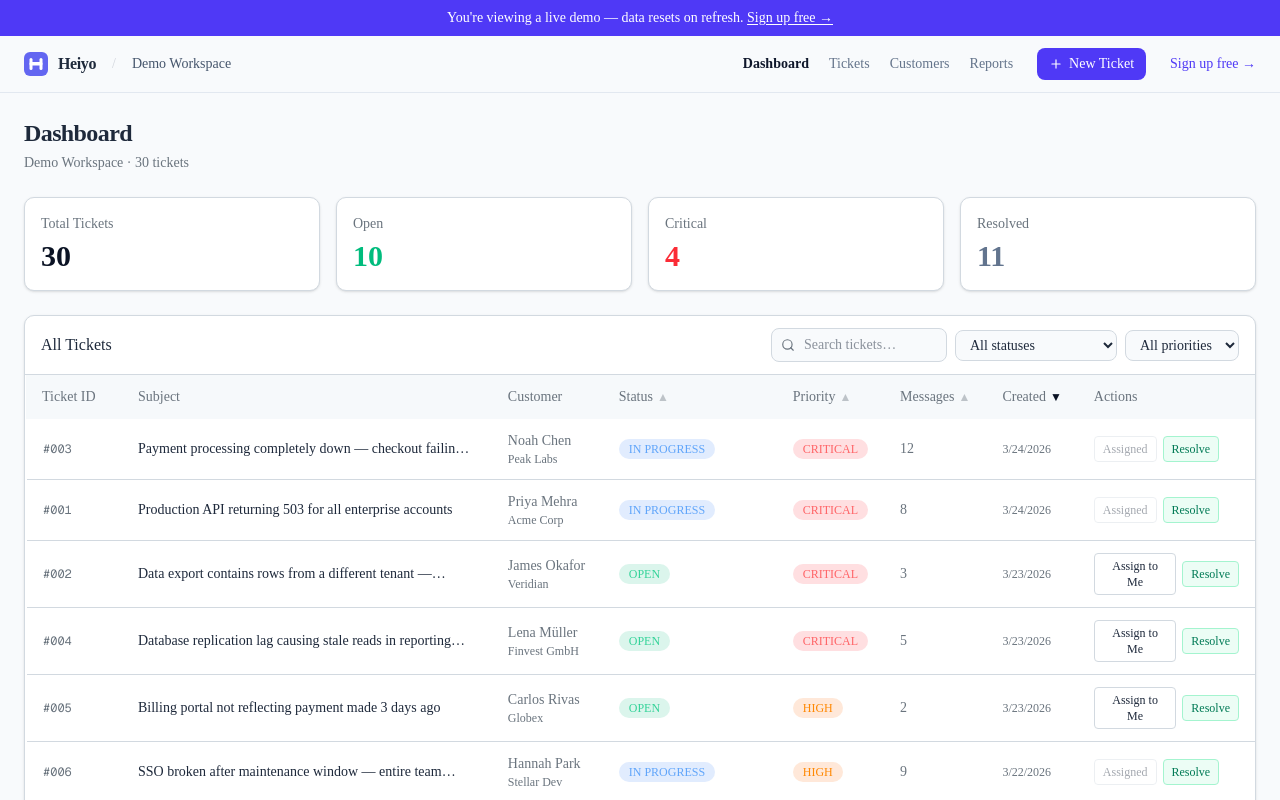
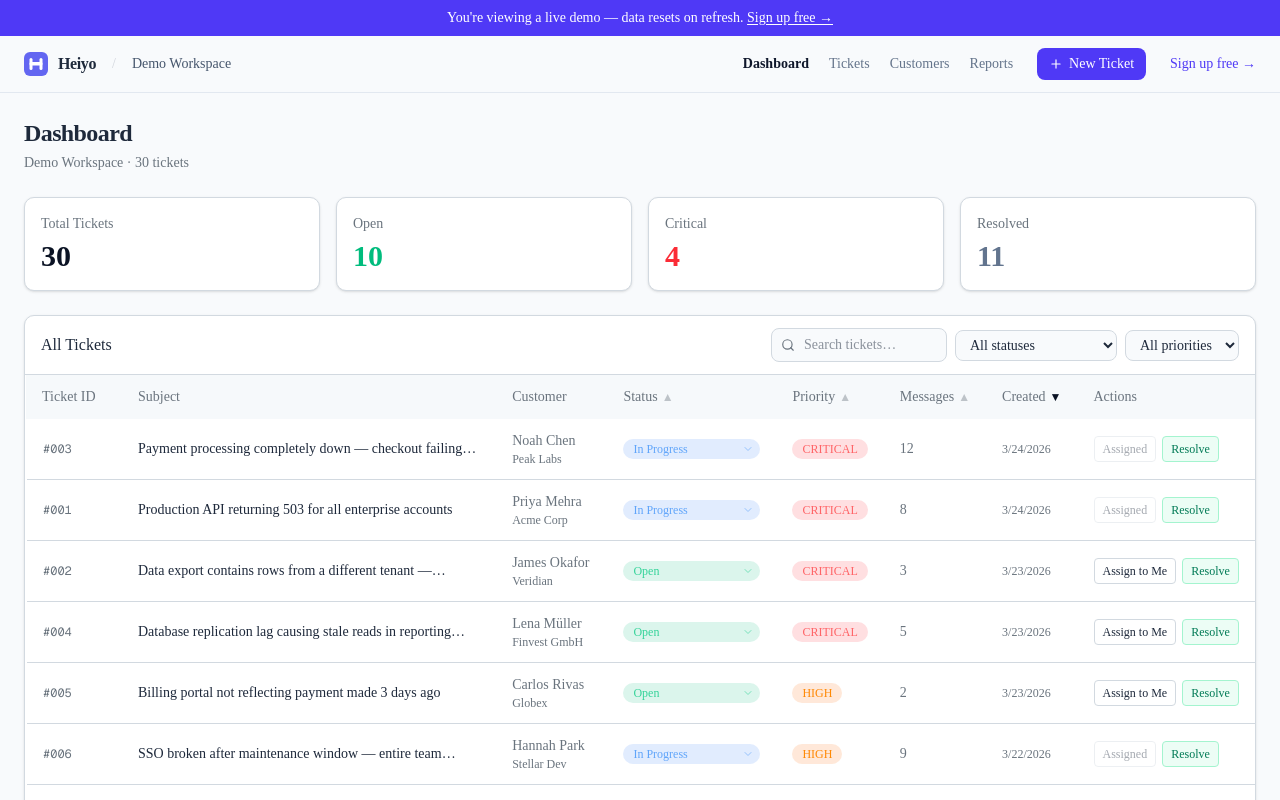
Before and after one commit to bored-six/Heiyo-Connect, a Next.js app: page /demo in a window 1280 px wide. Shown: the top 800 px of the page. Built offline with nearby package versions, Linux system fonts and the light colour scheme.

Commit message:
feat(HC-022): add inline status select to demo table
Co-Authored-By: Claude Sonnet 4.6 <noreply@anthropic.com>

```diff
--- a/src/components/demo/demo-shell.tsx
+++ b/src/components/demo/demo-shell.tsx
@@ -3,7 +3,7 @@
 import { useReducer, useState, useMemo } from "react"
 import { DEMO_TICKETS, DEMO_CUSTOMERS, type DemoTicket, type DemoCustomer } from "@/lib/demo-data"
 import type { TicketStatus, Priority, Channel } from "@prisma/client"
-import { X, Plus, Search } from "lucide-react"
+import { X, Plus, Search, ChevronDown } from "lucide-react"
 
 // ── Types ────────────────────────────────────────────────────────────────────
 
@@ -58,6 +58,14 @@ const STATUS_STYLE: Record<TicketStatus, { backgroundColor: string; color: strin
   WAITING_ON_CUSTOMER: { backgroundColor: "rgba(245,158,11,0.15)", color: "#fbbf24" },
   RESOLVED:            { backgroundColor: "rgba(100,116,139,0.15)", color: "#94a3b8" },
   CLOSED:              { backgroundColor: "rgba(100,116,139,0.10)", color: "#64748b" },
+}
+
+const STATUS_LABELS: Record<TicketStatus, string> = {
+  OPEN: "Open",
+  IN_PROGRESS: "In Progress",
+  WAITING_ON_CUSTOMER: "Waiting on Customer",
+  RESOLVED: "Resolved",
+  CLOSED: "Closed",
 }
 
 // ── Stat Card ─────────────────────────────────────────────────────────────────
@@ -247,11 +255,12 @@ function TicketDrawer({ ticket, onClose, onStatusChange }: {
 
 // ── Ticket Table (shared between Dashboard + Tickets view) ────────────────────
 
-function TicketTable({ tickets, onSelect, onAssign, onResolve }: {
+function TicketTable({ tickets, onSelect, onAssign, onResolve, onStatusChange }: {
   tickets: DemoTicket[]
   onSelect: (t: DemoTicket) => void
   onAssign: (id: string) => void
   onResolve: (id: string) => void
+  onStatusChange: (id: string, status: TicketStatus) => void
 }) {
   const [sort, setSort] = useState<SortField>("createdAt")
   const [dir, setDir] = useState<SortDir>("desc")
@@ -364,9 +373,22 @@ function TicketTable({ tickets, onSelect, onAssign, onResolve }: {
                     <div className="text-xs">{ticket.customer.company}</div>
                   </td>
                   <td className="px-4 py-3">
-                    <span style={STATUS_STYLE[ticket.status]} className="inline-flex rounded-full px-2.5 py-0.5 text-xs font-medium">
-                      {ticket.status.replace(/_/g, " ")}
-                    </span>
+                    <div className="relative inline-flex items-center">
+                      <select
+                        value={ticket.status}
+                        onChange={(e) => onStatusChange(ticket.id, e.target.value as TicketStatus)}
+                        onClick={(e) => e.stopPropagation()}
+                        style={STATUS_STYLE[ticket.status]}
+                        className="appearance-none rounded-full pl-2.5 pr-6 py-0.5 text-xs font-medium border-0 cursor-pointer outline-none"
+                      >
+                        {(Object.keys(STATUS_LABELS) as TicketStatus[]).map((s) => (
+                          <option key={s} value={s} className="bg-white text-gray-900">
+                            {STATUS_LABELS[s]}
+                          </option>
+                        ))}
+                      </select>
+                      <ChevronDown className="absolute right-1.5 h-3 w-3 pointer-events-none opacity-60" style={{ color: STATUS_STYLE[ticket.status].color }} />
+                    </div>
                   </td>
                   <td className="px-4 py-3">
                     <span className={`inline-flex rounded-full px-2.5 py-0.5 text-xs font-medium ${PRIORITY_COLORS[ticket.priority]}`}>
@@ -633,6 +655,7 @@ export function DemoShell() {
               onSelect={setSelected}
               onAssign={(id) => dispatch({ type: "ASSIGN", id })}
               onResolve={(id) => dispatch({ type: "SET_STATUS", id, status: "RESOLVED" })}
+              onStatusChange={(id, status) => dispatch({ type: "SET_STATUS", id, status })}
             />
           </>
         )}
@@ -650,6 +673,7 @@ export function DemoShell() {
               onSelect={setSelected}
               onAssign={(id) => dispatch({ type: "ASSIGN", id })}
               onResolve={(id) => dispatch({ type: "SET_STATUS", id, status: "RESOLVED" })}
+              onStatusChange={(id, status) => dispatch({ type: "SET_STATUS", id, status })}
             />
           </>
         )}
```
